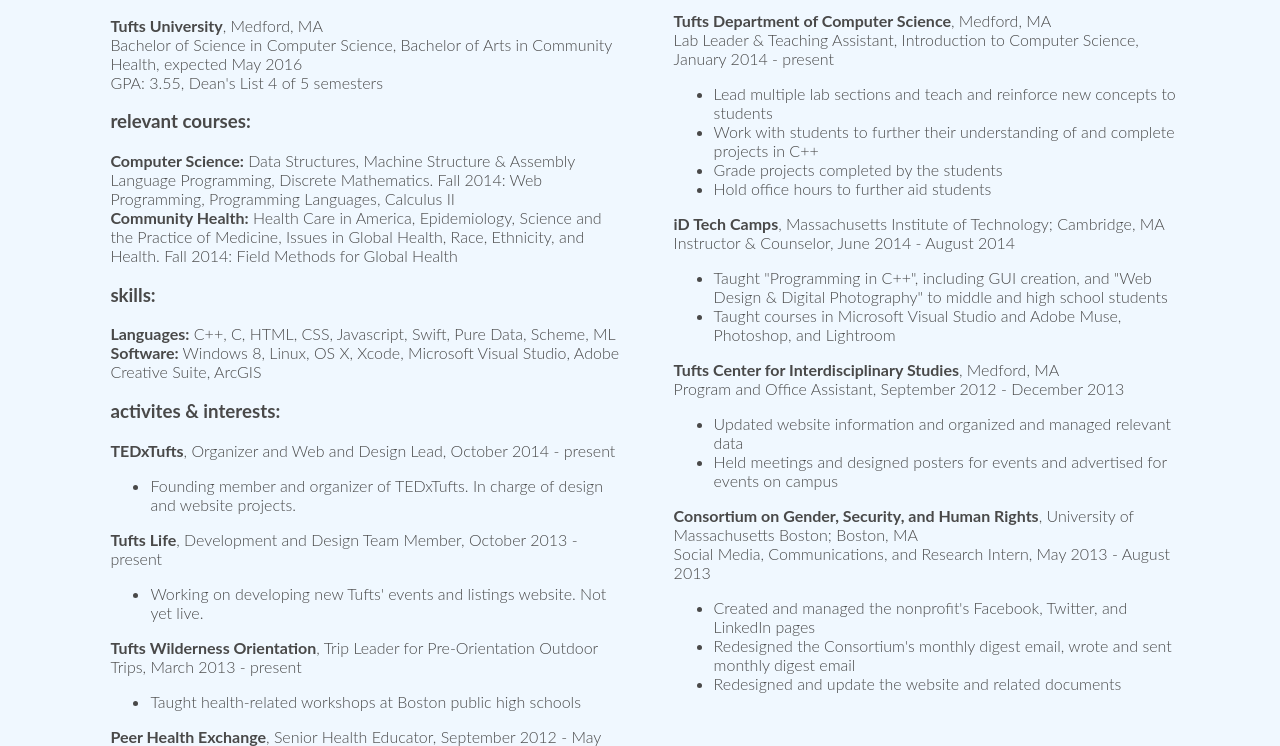
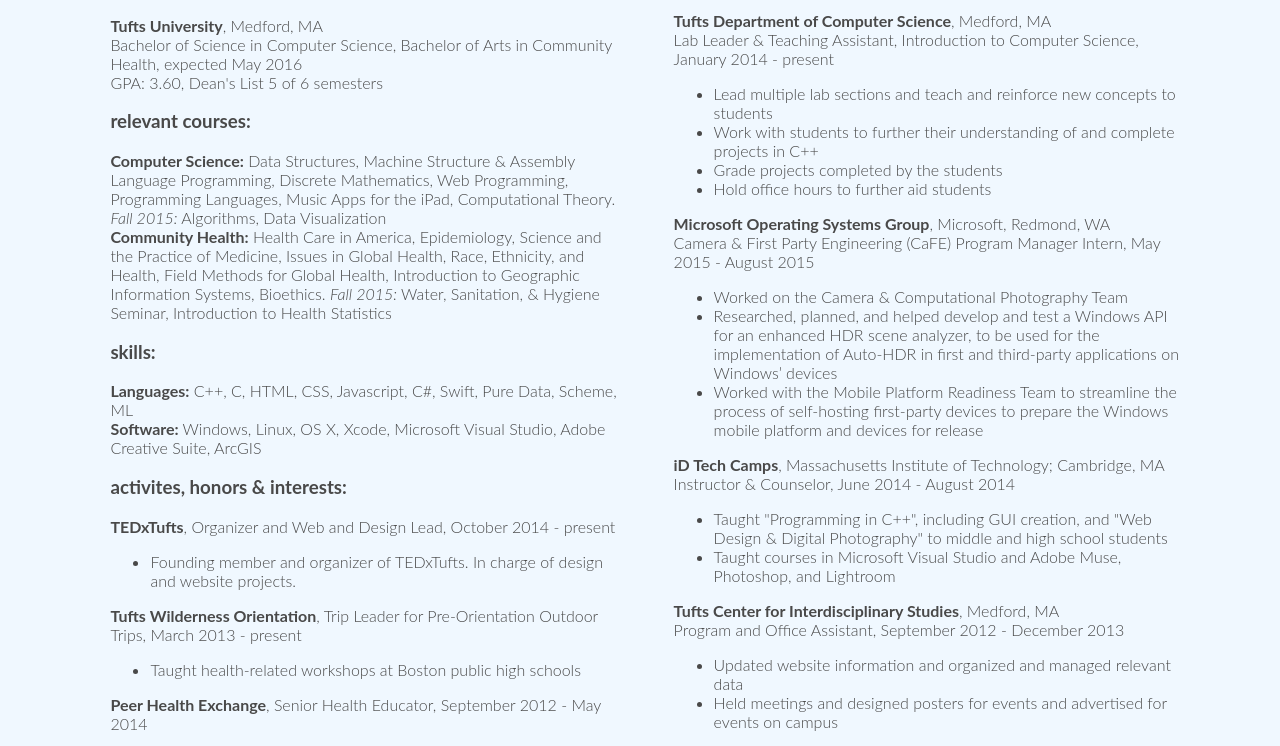
Before and after one commit to stephcleland/stephcleland.github.io, a plain HTML site: page resume.html in a window 1280 px wide. Shown: the part 215-961 px from the top of the page. Drawn offline with Linux system fonts and the light colour scheme.

Commit message:
updated resume

```diff
--- a/resume.html
+++ b/resume.html
@@ -35,36 +35,23 @@
 				<b>Tufts University</b>, Medford, MA <br>
 				Bachelor of Science in Computer Science, Bachelor of Arts in
 				Community Health, expected May 2016 <br>
-				GPA: 3.55, Dean&apos;s List 4 of 5 semesters <br>
+				GPA: 3.60, Dean&apos;s List 5 of 6 semesters <br>
 
 				<h3>relevant courses:</h3>
-				<b>Computer Science:</b> Data Structures, Machine Structure &
-				Assembly Language Programming, Discrete Mathematics.
-				Fall 2014:  Web Programming, Programming Languages, Calculus II
+				<b>Computer Science:</b> Data Structures, Machine Structure & Assembly Language Programming, Discrete Mathematics, Web Programming, Programming Languages, Music Apps for the iPad, Computational Theory. <i>Fall 2015:</i> Algorithms, Data Visualization
 				<br>
-				<b>Community Health:</b> Health Care in America, Epidemiology,
-				Science and the Practice of Medicine, Issues in Global Health,
-				Race, Ethnicity, and Health.
-				Fall 2014: Field Methods for Global Health <br>
+				<b>Community Health:</b> Health Care in America, Epidemiology, Science and the Practice of Medicine, Issues in Global Health, Race, Ethnicity, and Health, Field Methods for Global Health, Introduction to Geographic Information Systems, Bioethics. <i>Fall 2015:</i> Water, Sanitation, & Hygiene Seminar, Introduction to Health Statistics <br>
 
 				<h3>skills:</h3>
-				<b>Languages:</b> C++, C, HTML, CSS, Javascript, Swift, Pure Data,
-				Scheme, ML<br>
-				<b>Software: </b>Windows 8, Linux, OS X, Xcode, Microsoft Visual Studio,
-				 Adobe Creative Suite, ArcGIS<br>
+				<b>Languages:</b> C++, C, HTML, CSS, Javascript, C#, Swift, Pure Data, Scheme, ML<br>
+				<b>Software: </b>Windows, Linux, OS X, Xcode, Microsoft Visual Studio, Adobe Creative Suite, ArcGIS<br>
 
-				<h3>activites &amp; interests:</h3>
+				<h3>activites, honors &amp; interests:</h3>
 				<b>TEDxTufts</b>, Organizer and Web and Design Lead,
 				October 2014 &hyphen; present
 				<ul>
 					<li>Founding member and organizer of TEDxTufts. In charge of design and website
 					projects. </li>
-				</ul>
-				<b>Tufts Life</b>, Development and Design Team Member,
-				October 2013 &hyphen; present
-				<ul>
-					<li>Working on developing new Tufts&apos; events and listings website.
-					Not yet live.</li>
 				</ul>
 				<b>Tufts Wilderness Orientation</b>, Trip Leader for Pre&hyphen;Orientation
 				Outdoor Trips, March 2013 &hyphen; present
@@ -78,9 +65,10 @@
 					<li>Taught health&hyphen;related workshops at Boston public
 					high schools </li>
 				</ul>
+				<b>Honors:</b> 2015 GHC Scholarship Grant Recipient <i>(Grace Hopper Celebration of Women in Computing)</i> <br/><br/>
 				<b>Interests:</b> Hackathons (2014: Music Hack Day &amp; TuftsHack),
 				graphic design, photography, music, hiking, travel
-				<br>
+				<br><br><br>
 		</div>
 
 		<div class="columnr2">
@@ -99,6 +87,13 @@
 					<li>Grade projects completed by the students</li>
 					<li>Hold office hours to further aid students</li>
 				</ul>
+				<b>Microsoft Operating Systems Group</b>, Microsoft, Redmond, WA<br>
+				Camera &amp; First Party Engineering (CaFE) Program Manager Intern, May 2015 &hyphen; August 2015
+				<ul>
+					<li>Worked on the Camera & Computational Photography Team</li>
+					<li>Researched, planned, and helped develop and test a Windows API for an enhanced HDR scene analyzer, to be used for the implementation of Auto-HDR in first and third-party applications on Windows’ devices </li>
+					<li>Worked with the Mobile Platform Readiness Team to streamline the process of self-hosting first-party devices to prepare the Windows mobile platform and devices for release</li>
+				</ul>
 				<b>iD Tech Camps</b>, Massachusetts Institute of Technology;
 				Cambridge, MA<br>
 				Instructor & Counselor, June 2014 &hyphen; August 2014
@@ -116,19 +111,7 @@
 						managed relevant data</li>
 					<li>Held meetings and designed posters for events and
 					    advertised for events on campus</li>
-				</ul>
-				<b>Consortium on Gender, Security, and Human Rights</b>,
-				University of Massachusetts Boston; Boston, MA<br>
-				Social Media, Communications, and Research Intern,
-				May 2013 &hyphen; August 2013
-				<ul>
-					<li>Created and managed the nonprofit&apos;s Facebook, Twitter,
-					    and LinkedIn pages</li>
-					<li>Redesigned the Consortium&apos;s monthly digest email,
-						wrote and sent monthly digest email</li>
-					<li>Redesigned and update the website and related
-						documents</li>
-				</ul>
+
 				<br>
 		</div>
 	</body>
```
Also changed, not shown: bio.html (+1 -1 lines), index.html (+1 -1 lines), 1 other file.
